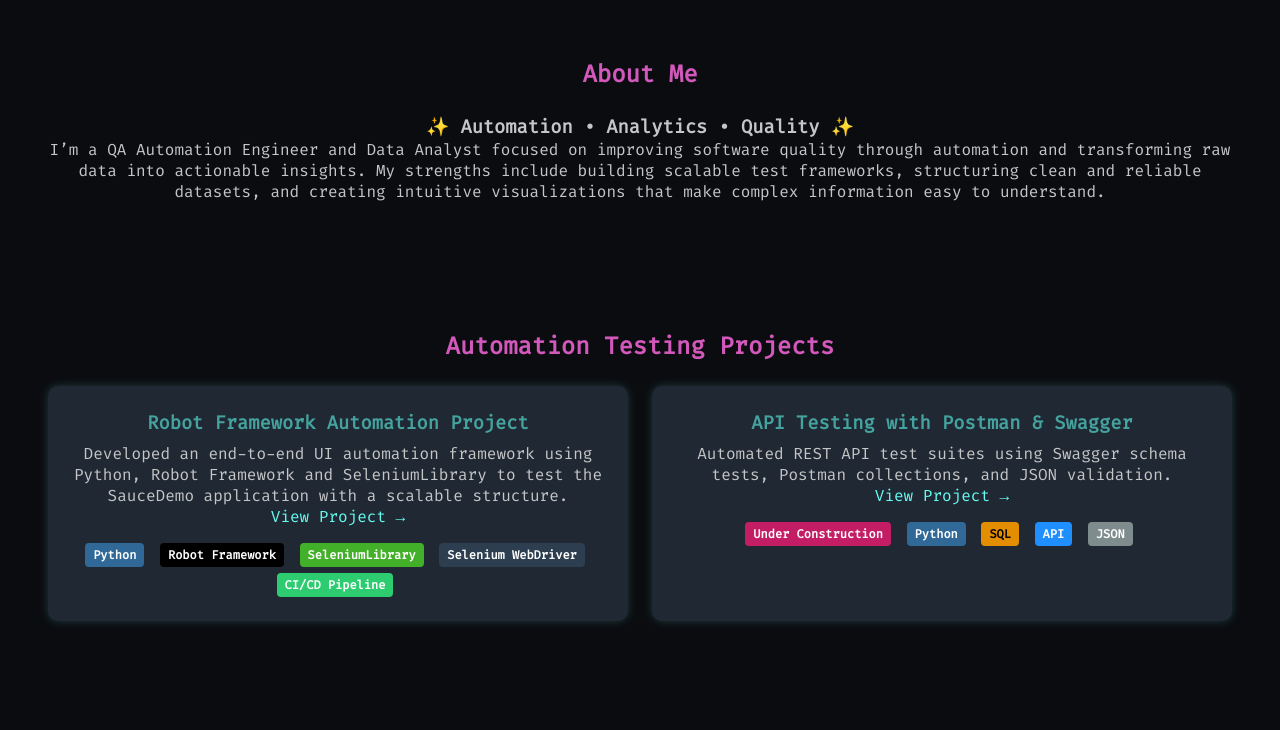
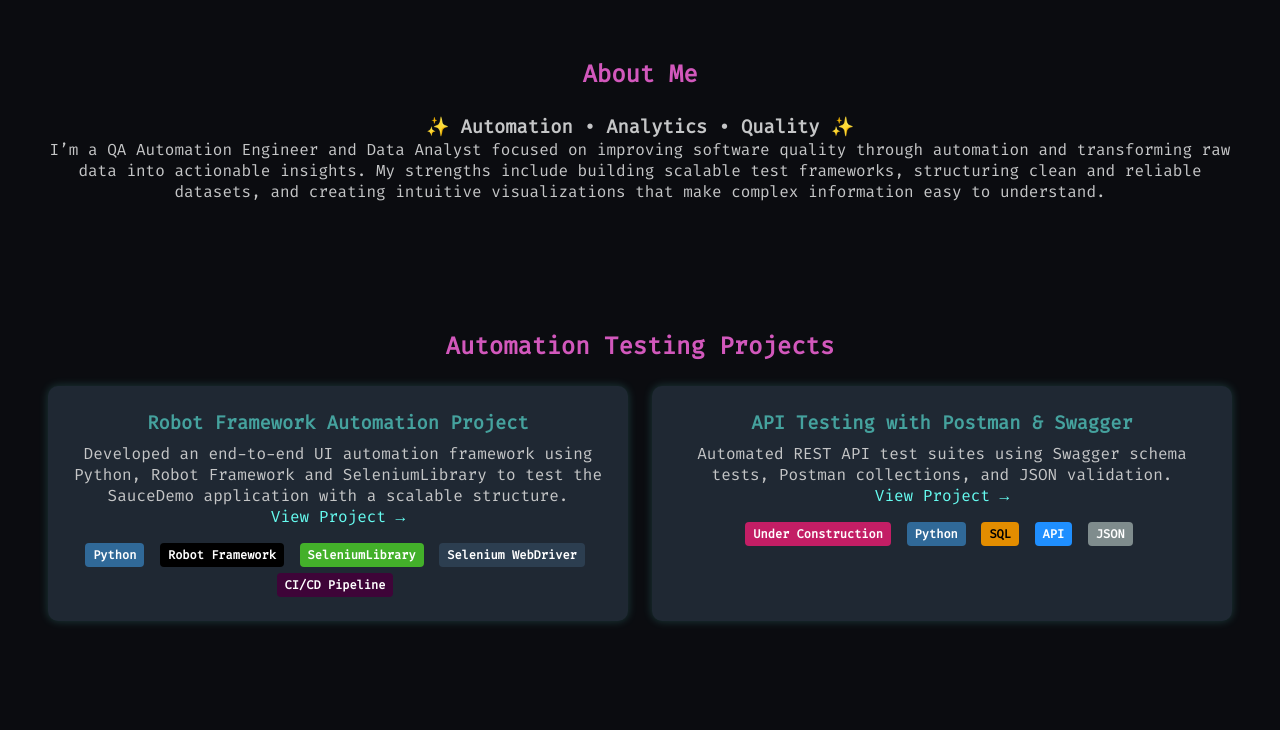
Before and after one commit to reroushdy/portfolio-website, a plain HTML site: page index.html in a window 1280 px wide. Shown: the part 70-800 px from the top of the page. Drawn offline with Linux system fonts and the light colour scheme.

Commit message:
tiny change

```diff
--- a/style.css
+++ b/style.css
@@ -145,6 +145,6 @@ footer {
 .badge.figma { background: #a259ff; color: white; }
 .badge.matplotlib { background: #11557c; color: white; }
 .badge.robotframework {background: #000000; color: #ffffff; }
-.badge.cicd {background: #2ecc71; color: #ffffff; }
+.badge.cicd {background: #3e0438; color: #ffffff; }
 .badge.seleniumlibrary {background: #43b02a; color: #ffffff; }
 .badge.selenium {background: #2c3e50; color: #ffffff; }
```
